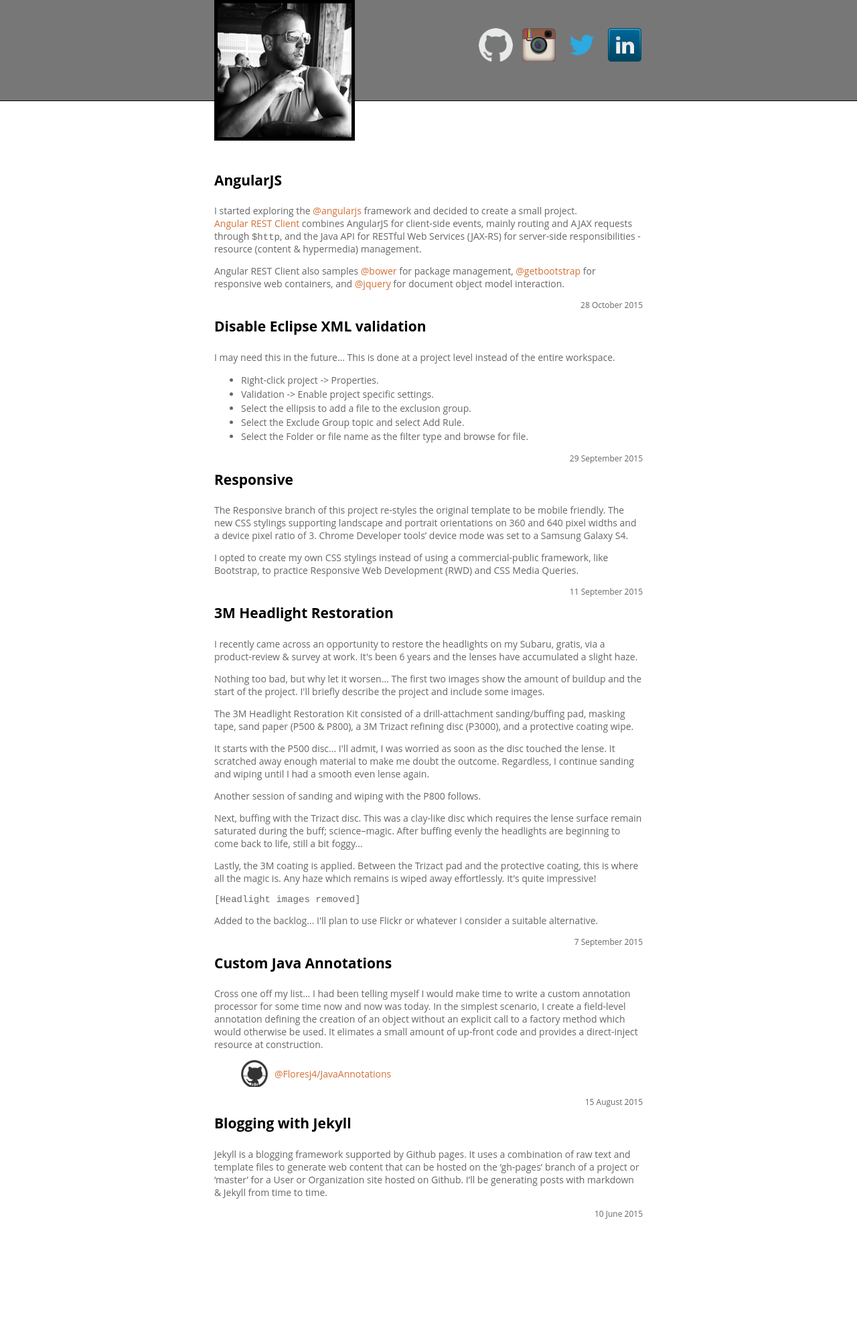
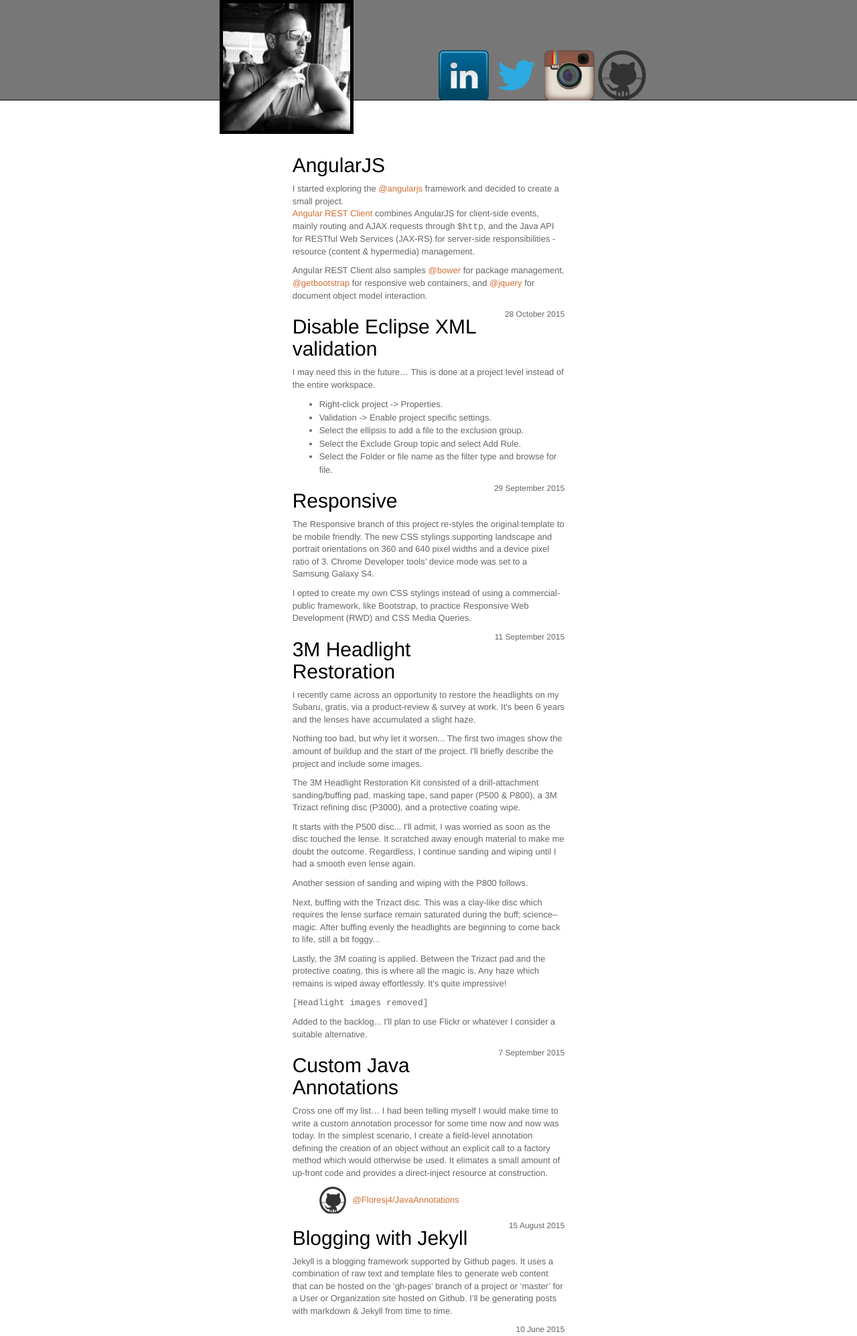
Before and after one commit to Floresj4/floresj4.github.io, a Jekyll site: the page built from index.html, in a window 1280 px wide. Shown: the whole page at 67% size. Built offline with Jekyll 4.4.1, drawn with Linux system fonts in a browser that asks for light colours; nearby versions of some CDN libraries; before the commit the page ends 1830 px from its top, so only the background shows below that.

Commit message:
first pass bootstrap conversion

```diff
--- a/_includes/footer.html
+++ b/_includes/footer.html
@@ -1,6 +1,5 @@
-		</div>
 
-	</div>
+	</div>	<!-- close container -->
 
 <script>
 	(function(i,s,o,g,r,a,m){i['GoogleAnalyticsObject']=r;i[r]=i[r]||function(){
--- a/_includes/header.html
+++ b/_includes/header.html
@@ -1,39 +1,40 @@
 <!doctype html>
 <html lang="en">
+	<meta name="viewport" content="width=device-width, initial-scale=1">
 <head>
 	<meta charset="utf-8">
 	<meta name="viewport" content="width=device-width, initial-scale=1">
 	<title>{% if page.title %}{{ page.title }}{% else %} Floresj4.github.io{% endif %}</title>
 	<link rel='stylesheet' type='text/css' href='bower_components/lightbox2/dist/css/lightbox.css' />
 	<link rel='stylesheet' type='text/css' href='style/site.css' />
-	<link rel='stylesheet' type='text/css' href='style/flo.css' />
+	<link rel='stylesheet' type='text/css' href='style/smlinks.css' />
+	<link href="https://maxcdn.bootstrapcdn.com/bootstrap/3.3.7/css/bootstrap.min.css" rel="stylesheet" integrity="sha384-BVYiiSIFeK1dGmJRAkycuHAHRg32OmUcww7on3RYdg4Va+PmSTsz/K68vbdEjh4u" crossorigin="anonymous">
+
 	<link href="//maxcdn.bootstrapcdn.com/font-awesome/4.2.0/css/font-awesome.min.css" rel="stylesheet">
+	<script src="https://maxcdn.bootstrapcdn.com/bootstrap/3.3.7/js/bootstrap.min.js" integrity="sha384-Tc5IQib027qvyjSMfHjOMaLkfuWVxZxUPnCJA7l2mCWNIpG9mGCD8wGNIcPD7Txa" crossorigin="anonymous"></script>
 	<script type='text/javascript' src="bower_components/jquery/dist/jquery.min.js"></script>
 </head>
 <body>
 
 	<div class='stg-col-1 header-bar'></div>
 
-	<div class='stg-col-1 stage'>
+	<div class='.container'>
 
-		<div class='stg-col-2 spacer-btm-xlg'>
-			<img src='./images/jflores.jpeg' class='my-image'/>
-		</div>
-		<div class='stg-col-2 spacer-btm-xlg'>
-			<ul class='social-links'>
-				<li><a href="https://www.linkedin.com/pub/jason-flores/1b/396/239" target="_blank">
-					<img src="images/linkedin.png" />
-				</a></li>
-				<li><a href="https://twitter.com/floresj1183" alt="Picture my life..." target="_blank">
-					<img src="images/twitter00.png"/>
-				</a></li>
-				<li><a href="https://instagram.com/floresj04" alt="Picture my life..." target="_blank">
-					<img src="images/instagram.png"/>
-				</a></li>
-				<li><a href="https://github.com/Floresj4" target="_blank">
-					<img src="images/github_02.png"/>
-				</a></li>
-			</ul>
+		<div class='row'>
+			<div class='col-md-3'></div>
+			<div class='col-md-3'>
+				<img src='./images/jflores.jpeg' class='my-image'/>
+			</div>
+			<div class='col-md-6'>
+				<ul class='social-links'>
+					<li><a href="https://www.linkedin.com/pub/jason-flores/1b/396/239" class='linkedin' target="_blank"></a></li>
+					<li><a href="https://twitter.com/floresj1183" class='twitter' alt="Mostly retweets of science and technology" target="_blank"></a></li>
+					<li><a href="https://instagram.com/floresj04" class='instagram' alt="Picture my life..." target="_blank"></a></li>
+					<li><a href="https://github.com/Floresj4" class='github' target="_blank"></a></li>
+				</ul>
+			</div>
+
 		</div>
 
-	<div class='stg-col-1'>
+		<!-- leave the container open to be closed
+				by the footer attachment; for complete html -->
--- a/_layouts/default.html
+++ b/_layouts/default.html
@@ -1,3 +1,11 @@
 {% include header.html %}
-{{ content }}
+
+<div class='row'>
+	<div class='col-md-4'></div>
+	<div class='col-md-4'>
+		{{ content }}
+	</div>
+	<div class='col-md-4'></div>
+</div>
+
 {% include footer.html %}
--- a/style/site.css
+++ b/style/site.css
@@ -30,41 +30,6 @@ a {
 	}
 }
 
-.social-links { display:block; }
-@media(min-width:360px) {
-	.social-links {
-		margin:0 auto;
-		width:135px;
-	}
-}
-@media(min-width:640px) {
-	.social-links {
-		margin:40px 0 0 0;
-		width:100%;
-		float:right;
-	}
-}
-.social-links {
-	padding:0;
-}
-.social-links li {
-	display:inline-block;
-	float:right;
-	margin-left:10px;
-}
-
-@media(min-width:360px) { .social-links li { height:30px; } }
-@media(min-width:640px) { .social-links li { height:50px; } }
-
-.social-links a {
-	height:inherit;
-	display:block;
-}
-.social-links img {
-	height:inherit;
-	padding:2px;
-}
-
 @media(max-width:640px){
 	.blog-post {
 		width:550px !important;
@@ -80,7 +45,7 @@ a {
 }
 .blog-post {
 	margin:0 auto;
-	font-size:14px;
+	font-size:13px;
 	color:#666;
 }
 .blog-post h2 {
--- /dev/null
+++ b/style/smlinks.css
@@ -0,0 +1,26 @@
+ul.social-links {
+    list-style: none;
+	padding-left: 0;
+	height: 200px;
+}
+ul.social-links li {
+	display:inline-block;
+}
+ul.social-links a {
+	display:block;
+	width: 75px;
+    height: 75px;
+	margin:75px 0;
+}
+ul.social-links a.linkedin,
+ul.social-links a.twitter,
+ul.social-links a.instagram,
+ul.social-links a.github {
+	background-position:center;
+	background-repeat:no-repeat;
+	background-size:contain;
+}
+ul.social-links a.linkedin { background-image: url(../images/linkedin.png); }
+ul.social-links a.instagram{ background-image: url(../images/instagram.png); }
+ul.social-links a.twitter{ background-image: url(../images/twitter00.png); }
+ul.social-links a.github{ background-image: url(../images/github_00.png); }
```
Lines whose indentation alone changed are shown as unchanged.
